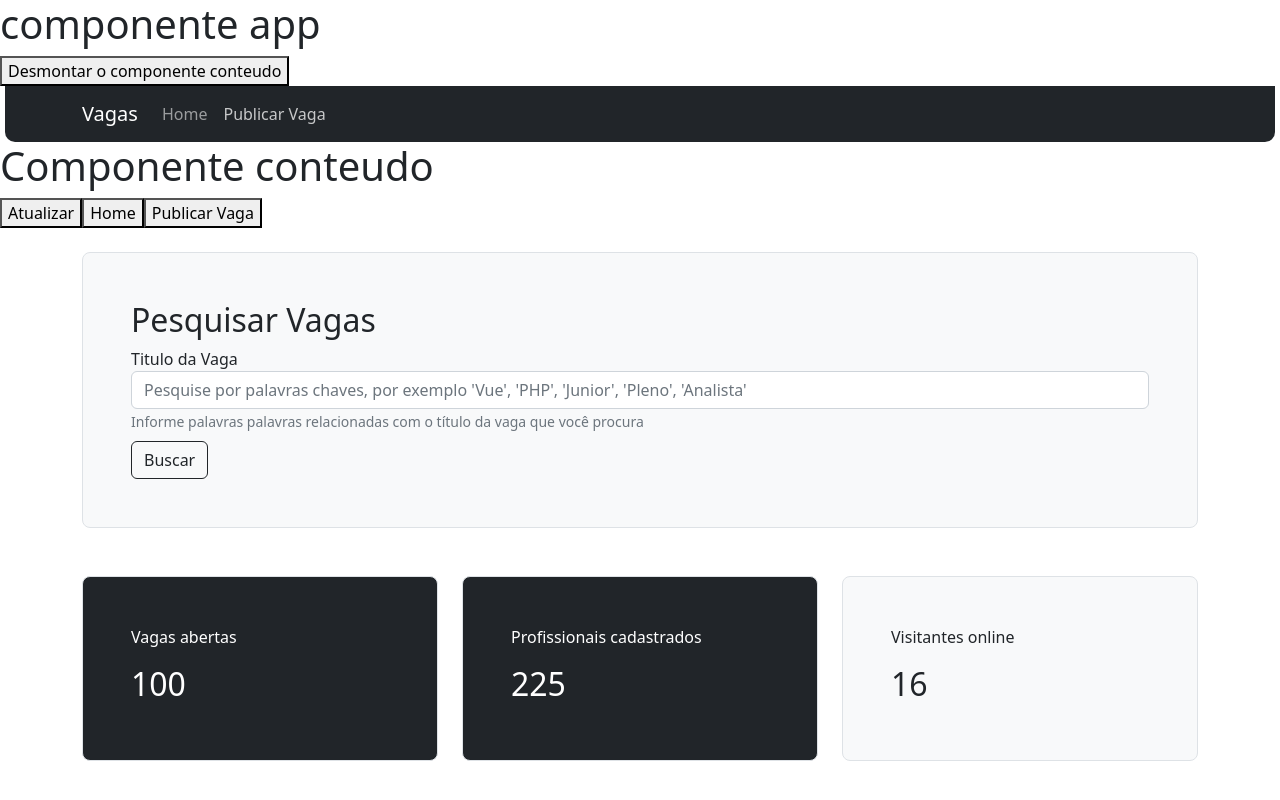
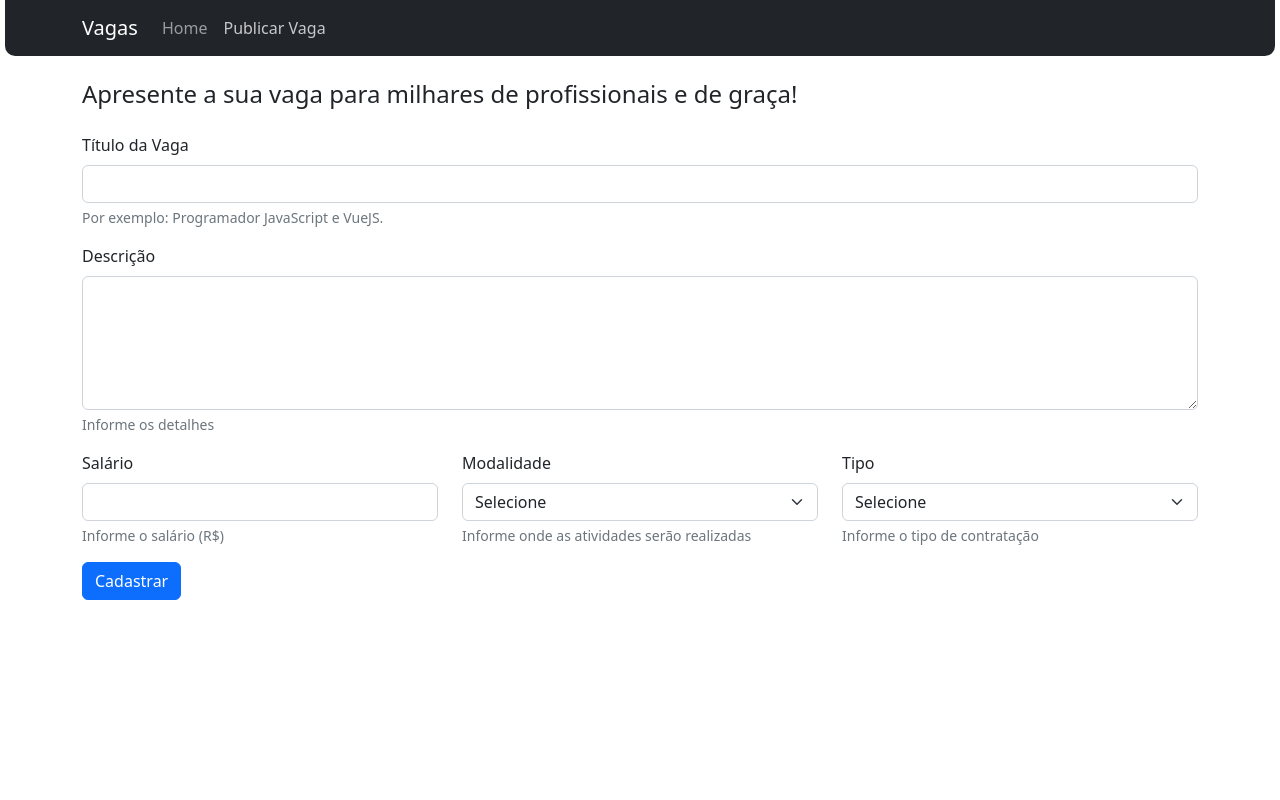
Before and after one commit to SamuelPereiraBrandao/Projeto-Vagas-Vue, a Vue app: page / in a window 1280 px wide. Both pictures are taken after a click on the link "Publicar Vaga". Built offline with nearby package versions, Linux system fonts and the light colour scheme.

Commit message:
add navegação entre páginas

```diff
--- a/src/App.vue
+++ b/src/App.vue
@@ -1,11 +1,7 @@
 <template>
   <div>
-    <h1>componente app</h1>
-    <button @click="desmontarcomponente()">
-      Desmontar o componente conteudo
-    </button>
-    <TopoSite @nomeDoEventoQueSeraCapturadoNoComponentePai="$event('Texto 1', 124)" />
-    <ConteudoSite v-if="visibilidade"></ConteudoSite>
+    <TopoSite @navegar="componente = $event" />
+    <ConteudoSite v-if="visibilidade" :conteudo="componente" ></ConteudoSite>
   </div>
 </template>
 
@@ -17,15 +13,8 @@
   name: "App",
   data: () => ({
     visibilidade: true,
+    componente:'Home'
   }),
-  methods: {
-    desmontarcomponente() {
-      this.visibilidade = false;
-    },
-    acao(pai){
-      console.log(pai)
-    }
-  },
 
   components: {
     TopoSite,
--- a/src/components/layouts/ConteudoSite.vue
+++ b/src/components/layouts/ConteudoSite.vue
@@ -1,14 +1,5 @@
 <template>
   <div>
-    <h1>{{ titulo }}</h1>
-    <button @click="atualizarcomponente()">Atualizar</button>
-    <button @click="conteudo = 'Home'">Home</button>
-    <button @click="conteudo = 'PublicarVaga'">Publicar Vaga</button>
-    <!-- renderizar de modo dinamico os componentes home e publicar-vaga -->
-    <!--<home/>
-        <publicar-vaga></publicar-vaga>-->
-
-    <!-- salvo no cache-->
     <keep-alive>
       <component :is="conteudo" />
     </keep-alive>
@@ -19,60 +10,17 @@
 import PublicarVaga from "@/components/views/PublicarVaga.vue";
 export default {
   name: "ConteudoSite",
+  props:{
+    conteudo:{
+      type:String,
+      required:true
+    }
+  },
   components: {
     Home,
     PublicarVaga,
   },
-  data: () => ({
-    teste: "O componente foi criado",
-    titulo: "Componente conteudo",
-    conteudo: "home",
-  }),
-  methods: {
-    atualizarcomponente() {
-      this.titulo += "*";
-    },
-  },
-  /*
-    beforeCreate(){
-        console.log('Antes de criar', this.teste)
-    },
-    created(){
-        console.log('criado')
-    },
-    beforeMount(){
-        console.log('antes de montar o template')
-    },
-    mounted(){
-        console.log('montado')
-    },
-    beforeUpdate(){
-        console.log('Antes de atualizar')
-    },
-    updated(){
-        console.log('atualizado')
-    },
-    beforeUnmount(){
-        console.log('Antes de desmontar/destruir')
-    },
-    unmounted(){
-        console.log('Desmontado/destruído')
-    },/*
-    errorCaptured(){
-        console.log('Erro capturado')
-    },
-    renderTracked(){
-        console.log('Re-renderização rastreada')
-    },
-    renderTriggered(){
-        console.log('Re-renderização adicionada')
-    },
-    activated(){
-        console.log('componente é ativado')
-    },
-    deactivated(){
-        console.log('componente é desativado')
-    }*/
+
 };
 </script>
 <style module>
--- a/src/components/layouts/TopoSite.vue
+++ b/src/components/layouts/TopoSite.vue
@@ -16,10 +16,10 @@
       <div class="collapse navbar-collapse" id="navbarSupportedContent">
         <ul class="navbar-nav me-auto mb-2 mb-lg-0">
           <li class="nav-item">
-            <a class="nav-link" href="#" @click="navegarPara()">Home</a>
+            <a class="nav-link" href="#" @click="navegarPara('Home')">Home</a>
           </li>
           <li class="nav-item">
-            <a href="#" class="nav-link" @click="navegarPara()">Publicar Vaga</a>
+            <a href="#" class="nav-link" @click="navegarPara('PublicarVaga')">Publicar Vaga</a>
           </li>
         </ul>
       </div>
@@ -30,15 +30,12 @@
 export default {
   name: "TopoSite",
   methods:{
-    navegarPara(){
-      //console.log('chergamos aqui')
-      this. $emit('nomeDoEventoQueSeraCapturadoNoComponentePai', (p1, p2) => {
-        console.log('função de callback emitida pelo componente filho')
-        console.log("p1"+p1)
-        console.log("p2"+p2)
-      })
-    },
-  },
+    navegarPara(p){
+      this.$emit('navegar', p)
+    }
+  }
+
+
 };
 </script>
 <style>
--- a/src/components/views/PublicarVaga.vue
+++ b/src/components/views/PublicarVaga.vue
@@ -55,8 +55,6 @@
     </div>
 
     <div class="row mt-3">
-      {{ titulo }} | {{ descricao }} | {{ salario }} | {{ modalidade }} |
-      {{ tipo }} |
       <div class="col">
         <button type="submit" class="btn btn-primary" @click="salvarVaga()">
           Cadastrar
```
